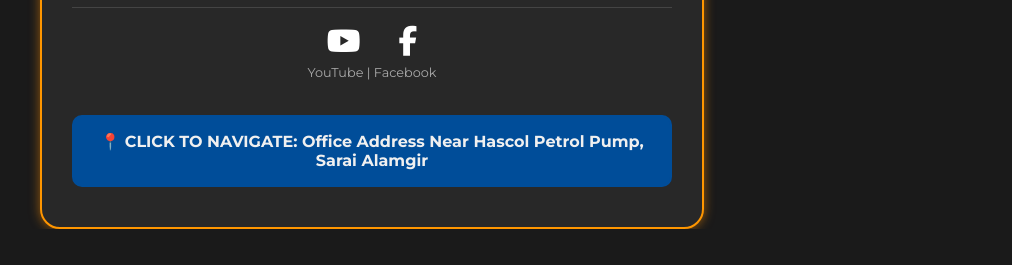
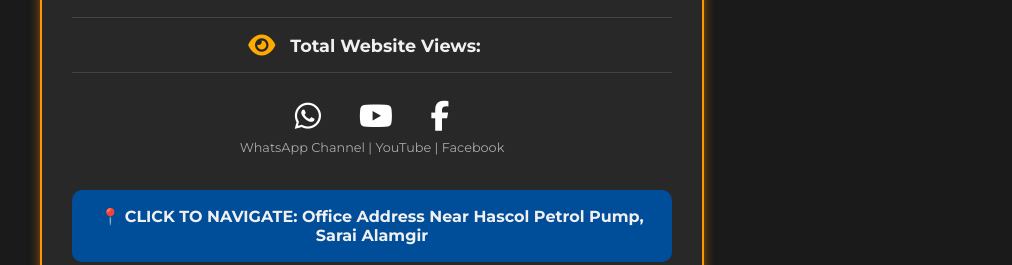
Before and after one commit to 27nd7/WEBSITE-CARD, a plain HTML site: page index.html in a window 1280 px wide. Shown: the part 843-1108 px from the top of the page, without its empty margins (268-1280 px from the left). Before the commit the page ends 1072 px from the top, so only its background shows below. Drawn offline with Linux system fonts and the light colour scheme.

Commit message:
index.html

```diff
--- a/index.html
+++ b/index.html
@@ -88,7 +88,7 @@
             font-style: italic;
         }
 
-        /* --- 4. Specialization / Services --- */
+        /* --- 4. Specialization / Services */
         .services {
             margin-bottom: 30px;
             padding-bottom: 20px;
@@ -100,7 +100,6 @@
             justify-content: center;
             gap: 15px;
             margin-bottom: 20px;
-            /* Allow flags to wrap on very small screens */
             flex-wrap: wrap;
         }
 
@@ -208,12 +207,35 @@
             box-shadow: 0 6px 12px rgba(0, 0, 0, 0.6);
         }
 
-        /* --- 6. Social Media Icons --- */
+        /* --- 6. Visitor Counter --- */
+        .visitor-counter {
+            text-align: center;
+            margin: 20px 0 10px;
+            padding: 15px 0;
+            border-top: 1px solid #444;
+            border-bottom: 1px solid #444;
+            display: flex;
+            justify-content: center;
+            align-items: center;
+            gap: 15px;
+            color: var(--text-light);
+        }
+
+        .visitor-counter i {
+            font-size: 24px;
+            color: var(--accent-color);
+        }
+
+        /* Ensures the counter script output stays inline if it's an image/text */
+        .visitor-counter * {
+            display: inline;
+        }
+
+        /* --- 7. Social Media Icons --- */
         .social-icons {
             text-align: center;
             margin: 10px 0 20px;
             padding-bottom: 15px;
-            border-top: 1px solid #444;
             padding-top: 15px;
         }
 
@@ -238,7 +260,7 @@
             display: block;
         }
 
-        /* --- 7. Address Link --- */
+        /* --- 8. Address Link --- */
         .address-link {
             display: block;
             text-align: center;
@@ -263,7 +285,7 @@
             box-shadow: 0 5px 15px rgba(255, 170, 0, 0.4);
         }
 
-        /* --- 8. Floating WhatsApp Button --- */
+        /* --- 9. Floating WhatsApp Button --- */
         .whatsapp-float {
             position: fixed;
             width: 60px;
@@ -320,7 +342,6 @@
                 <a href="dubai-docs.html" class="flag-link" title="Dubai / UAE">
                     <img src="https://flagcdn.com/w40/ae.png" alt="Dubai/UAE Flag" class="flag-image">
                 </a>
-
                 <a href="#" class="flag-link" title="Turkey">
                     <img src="https://flagcdn.com/w40/tr.png" alt="Turkey Flag" class="flag-image">
                 </a>
@@ -330,7 +351,6 @@
                 <a href="#" class="flag-link" title="Azerbaijan">
                     <img src="https://flagcdn.com/w40/az.png" alt="Azerbaijan Flag" class="flag-image">
                 </a>
-
                 <a href="spain-docs.html" class="flag-link" title="Spain / Schengen">
                     <img src="https://flagcdn.com/w40/es.png" alt="Spain Flag" class="flag-image">
                 </a>
@@ -386,14 +406,25 @@
             </div>
         </div>
 
+        <div class="visitor-counter">
+            <i class="fas fa-eye"></i>
+            <span style="font-size: 1.1rem; font-weight: bold;">Total Website Views:</span>
+
+            <script type="text/javascript" src="https://counter.websiteout.com/js/17/0/27/0"></script>
+
+        </div>
         <div class="social-icons">
+            <a href="[YOUR_WHATSAPP_CHANNEL_LINK_HERE]" target="_blank" title="Join our WhatsApp Channel">
+                <i class="fab fa-whatsapp"></i>
+            </a>
+
             <a href="https://www.youtube.com/@deafvisaservices" target="_blank" title="Visit our YouTube Channel">
                 <i class="fab fa-youtube"></i>
             </a>
             <a href="https://www.facebook.com/Faisalkhan88990/" target="_blank" title="Visit our Facebook Page">
                 <i class="fab fa-facebook-f"></i>
             </a>
-            <span class="social-caption">YouTube | Facebook</span>
+            <span class="social-caption">WhatsApp Channel | YouTube | Facebook</span>
         </div>
 
         <a href="https://maps.app.goo.gl/TWZ7JtnmpQtqDYhYA" target="_blank" class="address-link">
@@ -402,7 +433,7 @@
 
     </div>
 
-    <a href="https://wa.me/923265343975?text=Hello%20DIVS%2C%20I%20am%20interested%20in%20your%20visa%20services."
+    <a href="https://wa.me/923079058311?text=Hello%20DIVS%2C%20I%20am%20interested%20in%20your%20visa%20services."
        class="whatsapp-float"
        target="_blank"
        title="Chat on WhatsApp">
```
